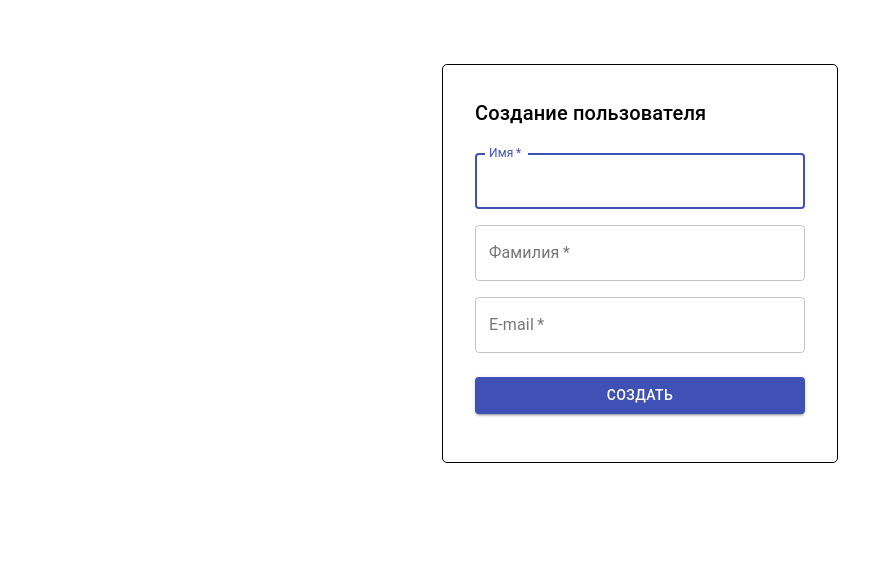
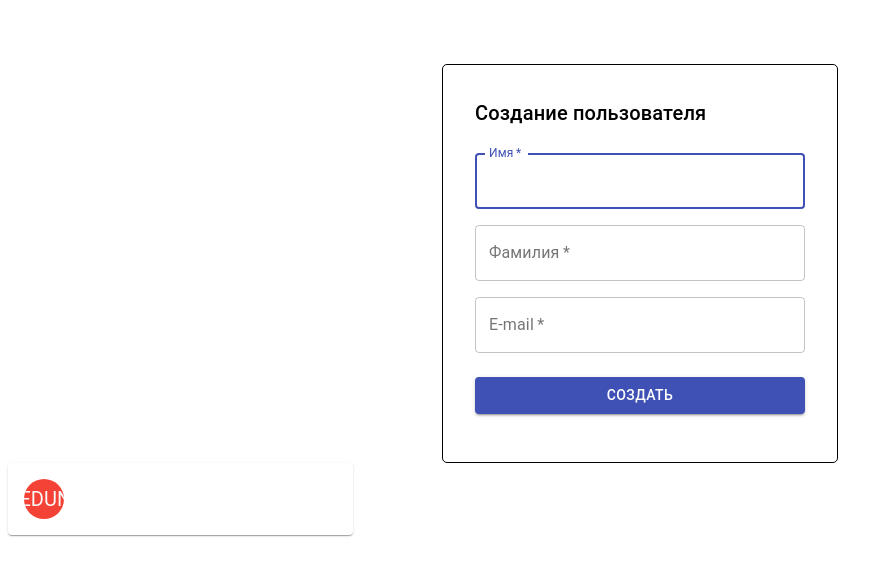
Before and after one commit to SerjBaturin/plus-user, a React app in the folder client/: page / in a window 1280 px wide. Shown: the top 576 px of the page, without its empty margins (0-894 px from the left). Built offline with nearby package versions, Linux system fonts and the light colour scheme; no server answers.

Commit message:
Add an user card component

```diff
--- /dev/null
+++ b/client/src/components/UserCard.jsx
@@ -0,0 +1,40 @@
+import React from "react";
+import { makeStyles } from "@material-ui/core/styles";
+import Card from "@material-ui/core/Card";
+import CardHeader from "@material-ui/core/CardHeader";
+import CardMedia from "@material-ui/core/CardMedia";
+import CardContent from "@material-ui/core/CardContent";
+import Avatar from "@material-ui/core/Avatar";
+import Typography from "@material-ui/core/Typography";
+import { red } from "@material-ui/core/colors";
+
+const useStyles = makeStyles((theme) => ({
+  root: {
+    maxWidth: 345,
+  },
+  media: {
+    height: 0,
+    paddingTop: "56.25%", // 16:9
+  },
+  avatar: {
+    backgroundColor: red[500],
+  },
+}));
+
+export default function UserCard({ user }) {
+  const classes = useStyles();
+
+  return (
+    <Card className={classes.root}>
+      <CardHeader
+        avatar={
+          <Avatar className={classes.avatar}>
+            {`${user.name[0]}${user.sirname[0]}`.toUpperCase()}
+          </Avatar>
+        }
+        title={`${user.name} ${user.sirname}`}
+        subheader={user.email}
+      />
+    </Card>
+  );
+}
--- a/client/src/components/Users.jsx
+++ b/client/src/components/Users.jsx
@@ -1,17 +1,18 @@
 import React, { useEffect } from "react";
 import { connect } from "react-redux";
-
 import { getUsersAsync } from "../redux/actions/getUsersAsync";
+import UserCard from "./UserCard.jsx";
 
 const Users = ({ users, getUsers }) => {
   useEffect(() => {
     getUsers();
-    // console.log(users)
   }, []);
 
   return (
     <div className="users">
-      {users.map(user => <div key={user._id}>{user.name}</div>)}
+      {users.map((user) => (
+        <UserCard user={user} key={user._id}/>
+      ))}
     </div>
   );
 };
```
